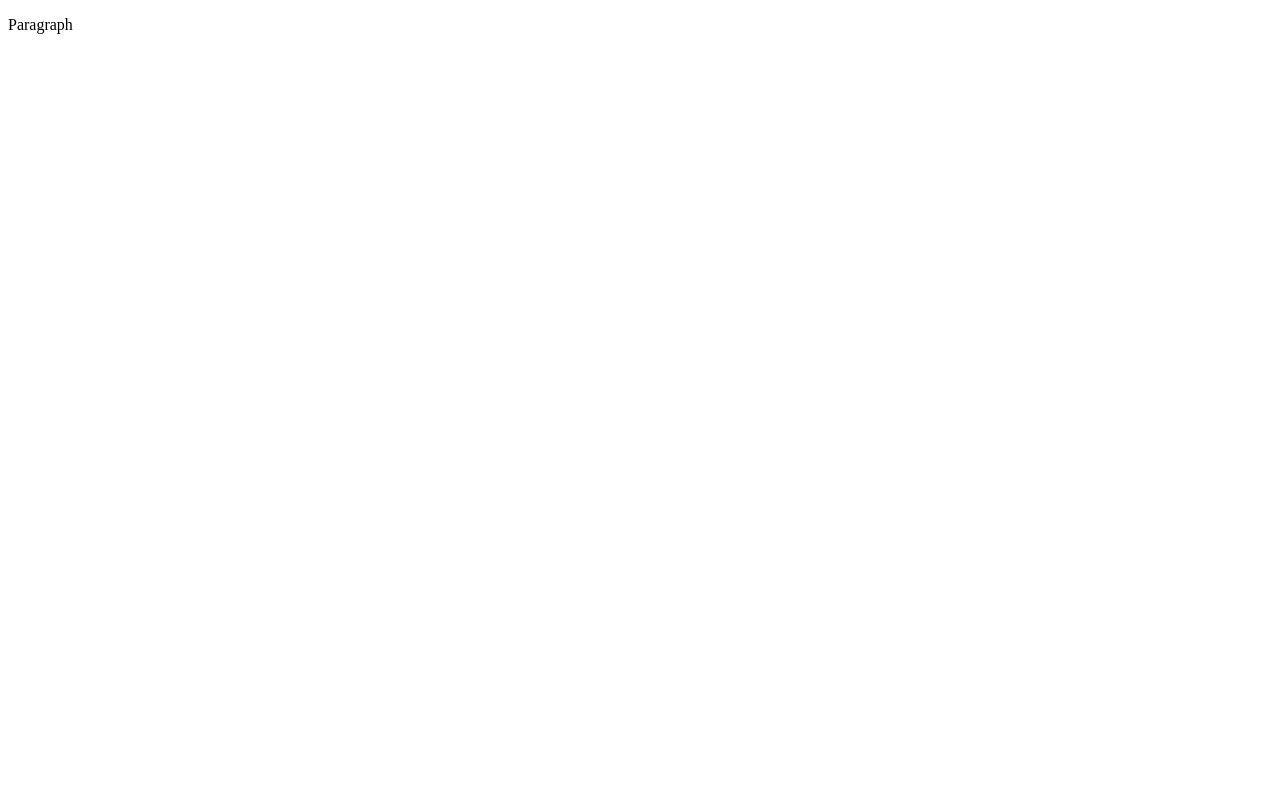
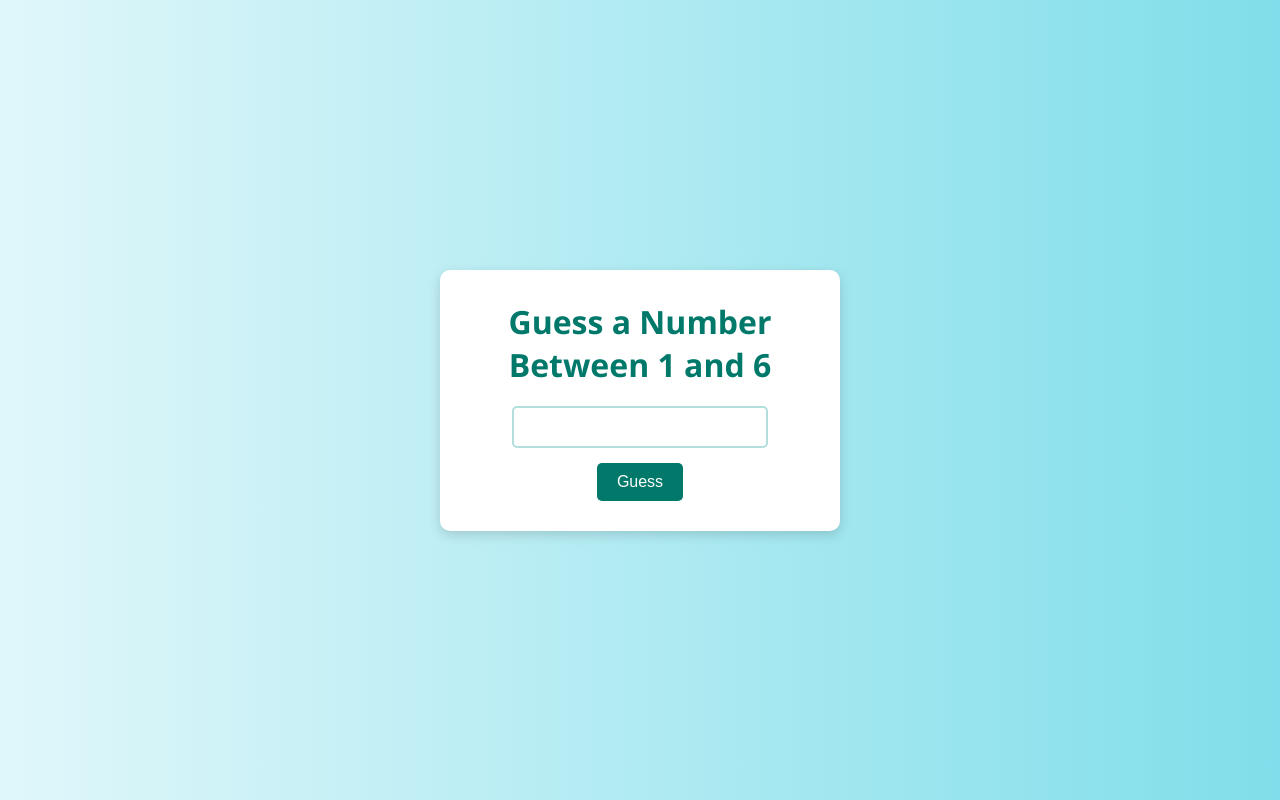
Before and after one commit to ICD2O-Digital-Tech-ZoeyK/Unit4-01-PHP-GuessMyNumber, a plain HTML site: page index.html in a window 1280 px wide. Drawn offline with Linux system fonts and the light colour scheme.

```diff
--- a/css/style.css
+++ b/css/style.css
@@ -2,3 +2,64 @@
 * Created on: Sep 2020
 * This file contains the CSS for index.html
 */
+/* Reset some default browser styles */
+* {
+    box-sizing: border-box;
+    margin: 0;
+    padding: 0;
+}
+
+body {
+    font-family: 'Segoe UI', Tahoma, Geneva, Verdana, sans-serif;
+    background: linear-gradient(to right, #e0f7fa, #80deea);
+    min-height: 100vh;
+    display: flex;
+    align-items: center;
+    justify-content: center;
+}
+
+.container {
+    background-color: white;
+    padding: 30px 40px;
+    border-radius: 10px;
+    box-shadow: 0 4px 12px rgba(0, 0, 0, 0.15);
+    text-align: center;
+    width: 100%;
+    max-width: 400px;
+}
+
+h1 {
+    color: #00796b;
+    margin-bottom: 20px;
+}
+
+input[type="number"] {
+    padding: 10px;
+    width: 80%;
+    font-size: 16px;
+    border: 2px solid #b2dfdb;
+    border-radius: 5px;
+    margin-bottom: 15px;
+    outline: none;
+}
+
+button {
+    padding: 10px 20px;
+    font-size: 16px;
+    color: white;
+    background-color: #00796b;
+    border: none;
+    border-radius: 5px;
+    cursor: pointer;
+    transition: background 0.3s ease;
+}
+
+button:hover {
+    background-color: #004d40;
+}
+
+#result {
+    margin-top: 20px;
+    font-size: 18px;
+    color: #333;
+}
--- a/index.html
+++ b/index.html
@@ -1,9 +1,30 @@
 <!DOCTYPE html>
-<html>
+<html lang="en">
   <head>
-    <title>Title</title>
+      <!-- Meta data section -->
+      <meta charset="utf-8">
+      <meta name="description" content="Cold Hot webpage">
+      <meta name="keywords" content="immaculata, ics2o">
+      <meta name="author" content="Zoey Kariyal">
+      <meta name="viewport" content="width=device-width, initial-scale=1.0">
+
+      <!-- Favicon -->
+      <link rel="apple-touch-icon" sizes="180x180" href="./favicon-1/apple-touch-icon.png">
+      <link rel="icon" type="image/png" sizes="32x32" href="./favicon-1/favicon-32x32.png">
+      <link rel="icon" type="image/png" sizes="16x16" href="./favicon-1/favicon-16x16.png">
+      <link rel="manifest" href="./favicon-1/site.webmanifest">
+
+      <title>PHP Number Guessing Game</title>
+      <link rel="stylesheet" href="css/style.css">
   </head>
   <body>
-    <p>Paragraph</p>
+      <div class="container">
+          <h1>Guess a Number Between 1 and 6</h1>
+
+          <form method="post" action="PHP/script.php">
+              <input type="number" name="userGuess" min="1" max="6" required>
+              <button type="submit">Guess</button>
+          </form>
+      </div>
   </body>
 </html>
--- a/js/script.js
+++ /dev/null
@@ -1,5 +0,0 @@
-// Copyright (c) 2020 Mr. Coxall All rights reserved
-//
-// Created by: Mr. Coxall
-// Created on: Sep 2020
-// This file contains the JS functions for index.html
```
Also changed, not shown: favicon-1/android-chrome-192x192.png (added), favicon-1/android-chrome-512x512.png (added), favicon-1/apple-touch-icon.png (added), favicon-1/favicon-16x16.png (added), favicon-1/favicon-32x32.png (added), favicon-1/favicon.ico (added), favicon-1/site.webmanifest (added), 1 other file.
